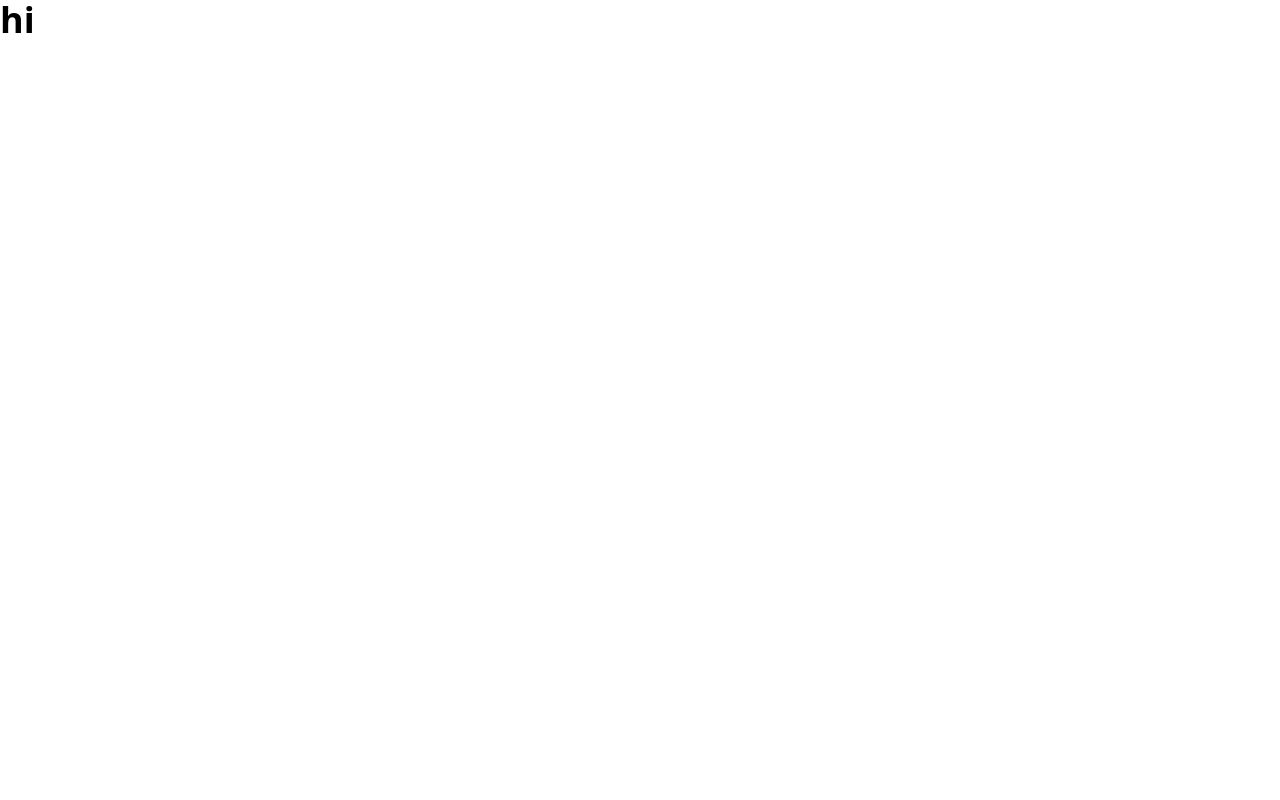
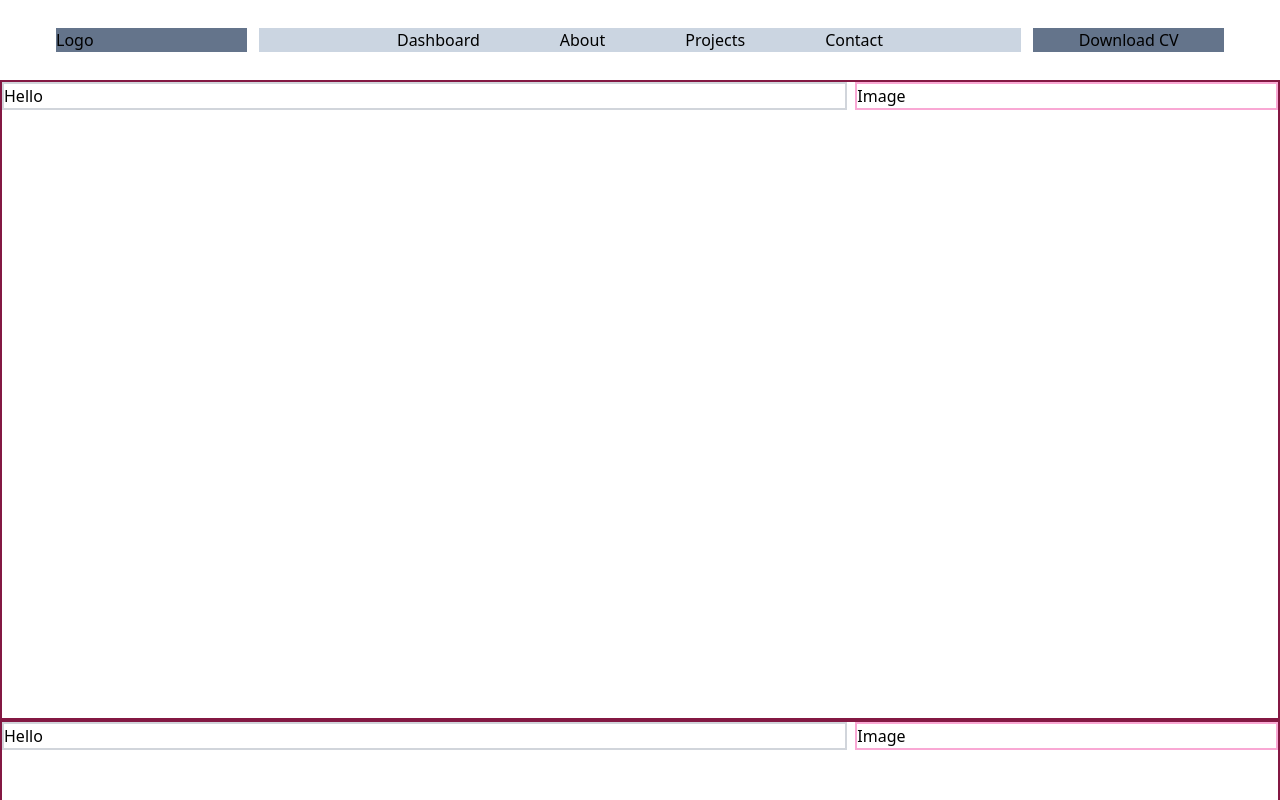
Before and after one commit to dejongyeong/v2, a Next.js app: page / in a window 1280 px wide. Shown: the top 800 px of the page. Built offline with nearby package versions, Linux system fonts and the light colour scheme.

Commit message:
create backbone for front page

```diff
--- /dev/null
+++ b/components/sections/Hero.tsx
@@ -0,0 +1,15 @@
+import Intro from "./hero/Intro";
+import Navigation from "./hero/Navigation";
+
+const Hero = () => {
+  return (
+    <div className="bg-white">
+      <Navigation />
+      <Intro />
+      <Intro />
+      <Intro />
+    </div>
+  );
+};
+
+export default Hero;
--- /dev/null
+++ b/components/sections/hero/Intro.tsx
@@ -0,0 +1,12 @@
+const Intro = () => {
+  return (
+    <div className="h-[80vh] border-2 border-pink-900">
+      <div className="flex flex-col md:flex-row gap-2">
+        <div className="flex-auto md:w-2/3 border-2 border-gray-300">Hello</div>
+        <div className="flex-auto md:w-1/3 border-2 border-pink-300">Image</div>
+      </div>
+    </div>
+  );
+};
+
+export default Intro;
--- /dev/null
+++ b/components/sections/hero/Navigation.tsx
@@ -0,0 +1,22 @@
+const Navigation = () => {
+  return (
+    <nav className="sticky top-0 z-10 py-7 backdrop-filter backdrop-blur-lg bg-opacity-30 ">
+      <div className="flex flex-row ps-14 pe-14 gap-3">
+        <div className="flex-auto md:w-2/12 bg-slate-500">Logo</div>
+        <div className="flex-auto md:w-8/12 bg-slate-300">
+          <div className="flex justify-center items-center gap-20">
+            <div>Dashboard</div>
+            <div>About</div>
+            <div>Projects</div>
+            <div>Contact</div>
+          </div>
+        </div>
+        <div className="flex flex-auto md:w-2/12 justify-center items-center bg-slate-500">
+          <p>Download CV</p>
+        </div>
+      </div>
+    </nav>
+  );
+};
+
+export default Navigation;
--- a/pages/index.tsx
+++ b/pages/index.tsx
@@ -1,14 +1,18 @@
+import Hero from "@/components/sections/Hero";
+
 import type { NextPage } from "next";
 import Head from "next/head";
 
 const Home: NextPage = () => {
   return (
-    <div className="text-4xl font-bold">
+    <div>
       <Head>
         <title>Portfolio</title>
       </Head>
 
-      <main>hi</main>
+      <main>
+        <Hero />
+      </main>
     </div>
   );
 };
```
Also changed, not shown: public/logo.png (added).
